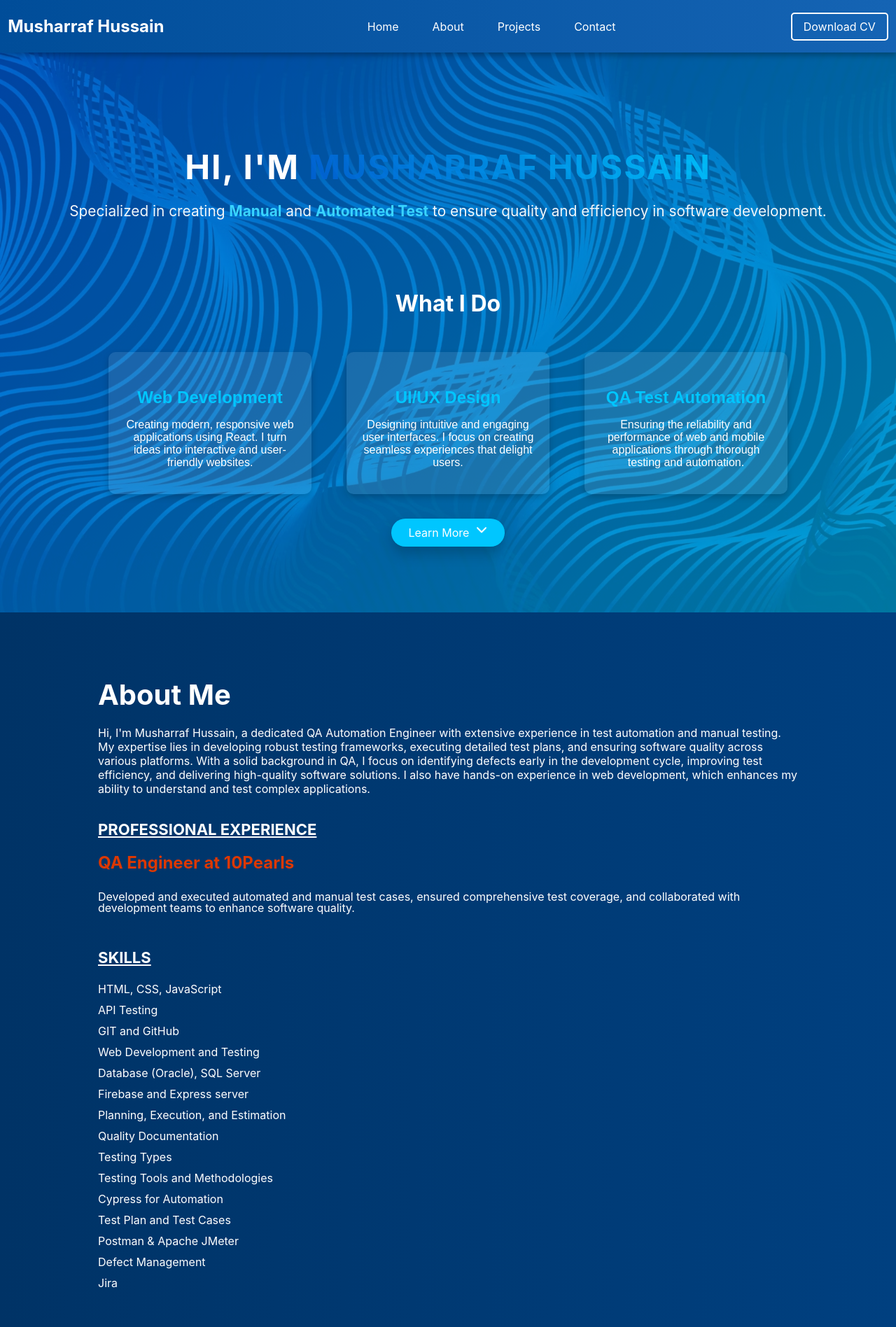
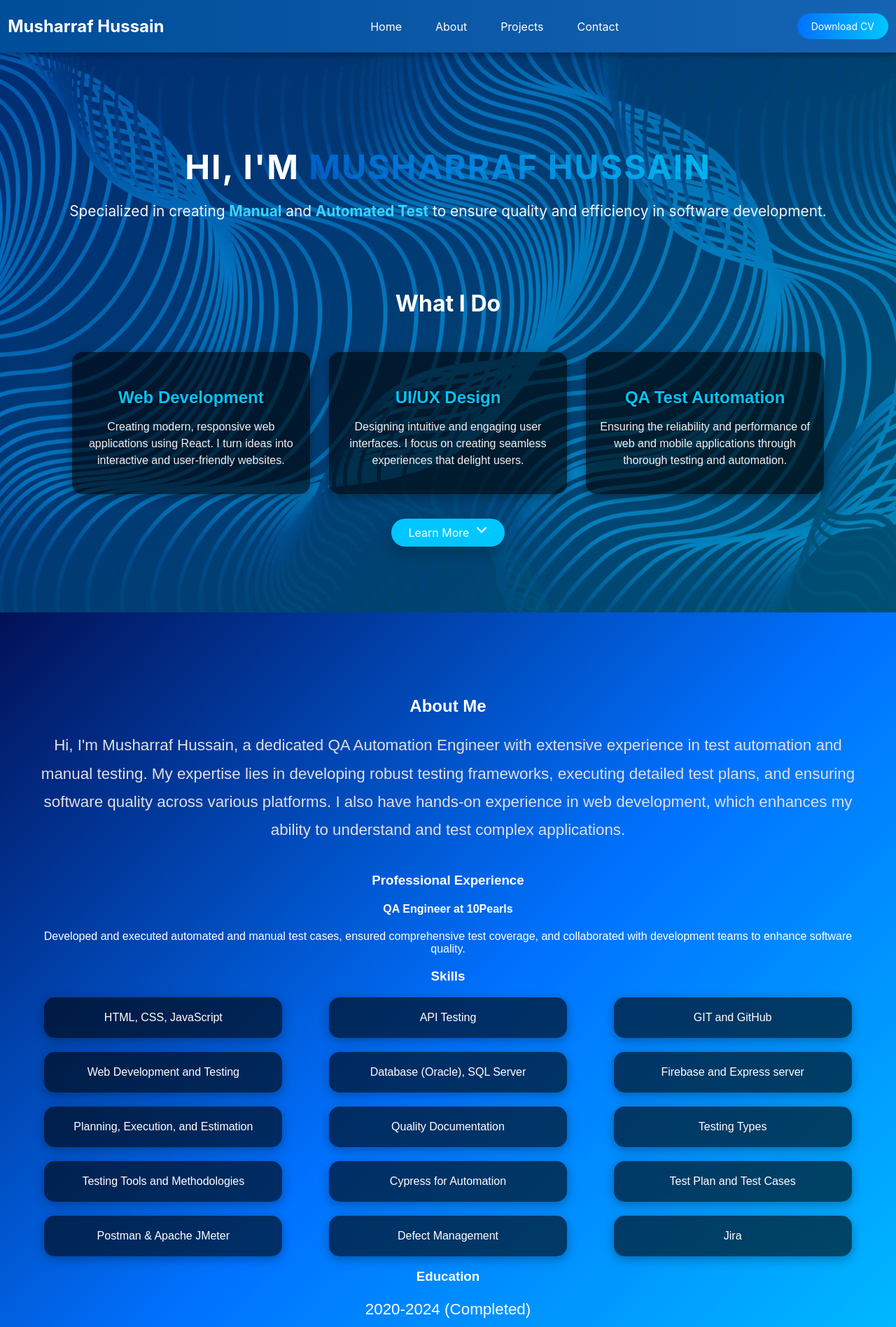
Before and after one commit to musharraf-hussain-uni/Portfolio, a React (Create React App) app: page / in a window 1280 px wide. Shown: the top 1896 px of the page at 70% size. Built offline with nearby package versions, Linux system fonts and the light colour scheme.

Commit message:
about me half style, cv download

```diff
--- a/src/components/About.jsx
+++ b/src/components/About.jsx
@@ -5,59 +5,64 @@ const About = () => {
   return (
     <section id="about" className="about-section">
       <div className="about-content">
+        {/* About Me Section */}
+        <div className="about-me">
           <h2 className="about-heading">About Me</h2>
-        <p>
+          <p className="about-description">
             Hi, I'm Musharraf Hussain, a dedicated QA Automation Engineer with
             extensive experience in test automation and manual testing. My
             expertise lies in developing robust testing frameworks, executing
             detailed test plans, and ensuring software quality across various
-          platforms. With a solid background in QA, I focus on identifying
-          defects early in the development cycle, improving test efficiency, and
-          delivering high-quality software solutions. I also have hands-on
-          experience in web development, which enhances my ability to understand
-          and test complex applications.
+            platforms. I also have hands-on experience in web development, which
+            enhances my ability to understand and test complex applications.
           </p>
+        </div>
 
-        <div className="experience">
-          <h3>PROFESSIONAL EXPERIENCE</h3>
-          <ul>
-            <li>
+        {/* Professional Experience Section */}
+        <div className="experience-section">
+          <h3 className="section-heading">Professional Experience</h3>
+          <div className="experience-item">
             <h4 className="company-name">QA Engineer at 10Pearls</h4>
-              <p>
+            <p className="experience-description">
               Developed and executed automated and manual test cases, ensured
               comprehensive test coverage, and collaborated with development
               teams to enhance software quality.
             </p>
-            </li>
-          </ul>
+          </div>
         </div>
 
-        <div className="skills">
-          <h3>SKILLS</h3>
-          <ul>
-            <li>HTML, CSS, JavaScript</li>
-            <li>API Testing</li>
-            <li>GIT and GitHub</li>
-            <li>Web Development and Testing</li>
-            <li>Database (Oracle), SQL Server</li>
-            <li>Firebase and Express server</li>
-            <li>Planning, Execution, and Estimation</li>
-            <li>Quality Documentation</li>
-            <li>Testing Types</li>
-            <li>Testing Tools and Methodologies</li>
-            <li>Cypress for Automation</li>
-            <li>Test Plan and Test Cases</li>
-            <li>Postman & Apache JMeter</li>
-            <li>Defect Management</li>
-            <li>Jira</li>
-          </ul>
+        {/* Skills Section */}
+        <div className="skills-section">
+          <h3 className="section-heading">Skills</h3>
+          <div className="skills-grid">
+            <div className="skill-item">HTML, CSS, JavaScript</div>
+            <div className="skill-item">API Testing</div>
+            <div className="skill-item">GIT and GitHub</div>
+            <div className="skill-item">Web Development and Testing</div>
+            <div className="skill-item">Database (Oracle), SQL Server</div>
+            <div className="skill-item">Firebase and Express server</div>
+            <div className="skill-item">
+              Planning, Execution, and Estimation
+            </div>
+            <div className="skill-item">Quality Documentation</div>
+            <div className="skill-item">Testing Types</div>
+            <div className="skill-item">Testing Tools and Methodologies</div>
+            <div className="skill-item">Cypress for Automation</div>
+            <div className="skill-item">Test Plan and Test Cases</div>
+            <div className="skill-item">Postman & Apache JMeter</div>
+            <div className="skill-item">Defect Management</div>
+            <div className="skill-item">Jira</div>
+          </div>
         </div>
 
-        <div className="education">
-          <h3>EDUCATION</h3>
+        {/* Education Section */}
+        <div className="education-section">
+          <h3 className="section-heading">Education</h3>
+          <div className="education-item">
             <p>2020-2024 (Completed)</p>
             <p>BS in Information Technology</p>
             <p>Sir Syed University of Engineering and Technology</p>
+          </div>
         </div>
       </div>
     </section>
--- a/src/components/Navbar.jsx
+++ b/src/components/Navbar.jsx
@@ -32,7 +32,8 @@ const Navbar = () => {
       </ul>
       <div className="cv-download">
         <a
-          href="/path-to-your-cv.pdf"
+          href="/assets/cv.pdf"
+          download="Musharraf_Hussain.pdf"
           target="_blank"
           rel="noopener noreferrer"
         >
--- a/src/styles/About.css
+++ b/src/styles/About.css
@@ -1,60 +1,102 @@
 .about-section {
-  padding: 60px 20px;
-  background: linear-gradient(90deg, #003366, #004080); /* Background gradient for About section */
-  color: white;
+  padding: 100px 0;
+  background: linear-gradient(135deg, #021157, #0072ff, #00c6ff);
+  color: #ffffff;
+  font-family: 'Poppins', sans-serif;
+
+  text-align: center;
 }
 
 .about-content {
-  max-width: 1000px;
+  max-width: 1200px;
   margin: 0 auto;
+  padding: 0 20px;
 }
 
-.about-heading {
+
+.about-heading .section-heading{
+    text-align: center;
   font-size: 2.5rem;
-  margin-bottom: 20px;
-  padding-top: -10em; /* Adjusted top padding for heading */
+  margin-bottom: 40px;
+  color: #00c6ff;
+  text-transform: uppercase;
+  letter-spacing: 3px;
+  position: relative;
+  display: inline-block;
 }
 
-.about-content p {
+.about-description {
+  font-size: 1.4em;
+  line-height: 1.8;
   margin-bottom: 40px;
+  color: #e0e0e0;
+  animation: fadeIn 1.5s ease-in-out;
 }
 
-.experience {
-  margin-bottom: 50px;
-  line-height: 1em;
+.section-title {
+  font-size: 2.5em;
+  margin-bottom: 15px;
+  color: #00e6ff;
+  text-transform: uppercase;
+  text-shadow: 1px 1px 8px #000;
+  animation: slideInFromBottom 1.5s ease-in-out;
 }
-.experience h3{
-  font-size: 22px;
-  text-decoration: underline;
-}
-.skills {
-  margin-bottom: 50px;
-}
-.skills h3{
-  font-size: 22px;
-  text-decoration: underline;
-}
-.education {
+
+.experience-list,
+.skills-list {
+  list-style: none;
+  padding-left: 0;
   margin-bottom: 30px;
 }
-.education h3{
-  font-size: 22px;
-  text-decoration: underline;
-}
-.education p{
-  line-height: 0%;
-}
-.experience ul, .skills ul {
-  list-style-type:none ;
-  padding: 0;
+
+.experience-list li,
+.skills-list li {
+  font-size: 1.3em;
+  margin: 10px 0;
+  color: #ffffff;
+  transition: color 0.3s ease-in-out;
 }
 
-.experience li, .skills li {
-  margin-bottom: 10px;
+.experience-list li:hover,
+.skills-list li:hover {
+  color: #00e6ff;
 }
 
-.company-name {
-  font-size: 1.5rem;
-  font-weight: bold;
-  color: #dc3801; /* Prominent color for company name */
+.education-item {
+  font-size: 1.4em;
+  color: #ffffff;
+  margin-bottom: 15px;
+  animation: fadeIn 1.7s ease-in-out;
 }
+
+/* Animations */
+@keyframes fadeIn {
+  from {
+    opacity: 0;
+  }
+  to {
+    opacity: 1;
+  }
+}
+
+@keyframes slideInFromLeft {
+  from {
+    transform: translateX(-60px);
+    opacity: 0;
+  }
+  to {
+    transform: translateX(0);
+    opacity: 1;
+  }
+}
+
+@keyframes slideInFromBottom {
+  from {
+    transform: translateY(60px);
+    opacity: 0;
+  }
+  to {
+    transform: translateY(0);
+    opacity: 1;
+  }
+}
--- a/src/styles/Home.css
+++ b/src/styles/Home.css
@@ -77,7 +77,7 @@
   height: 100%;
   background: url('/src/img/home-bg.jpg') no-repeat center center/cover;
   z-index: 1;
-  opacity: 0.4;
+  opacity: 0.6;
 }
 
 /* Keyframes for Animations */
@@ -137,6 +137,7 @@
 .skills-overview {
   text-align: center;
   margin-bottom: 35px;
+  color: #ffffff;
 }
 
 .skills-title {
@@ -149,36 +150,39 @@
 
 .skills-grid {
   display: flex;
-  justify-content: center;
-  gap: 50px;
+  justify-content: space-around;
+  gap: 20px;
   flex-wrap: wrap;
 }
 
 .skill-item {
-  background-color: rgba(255, 255, 255, 0.1); /* Semi-transparent background */
-  border-radius: 10px;
+  background-color: rgba(0, 0, 0, 0.6); /* Make the background darker for better readability */
+  border-radius: 15px;
   padding: 20px;
-  width: 250px;
+  width: 300px;
   color: white;
   font-family: "YourDesiredFont", sans-serif; /* Ensure your preferred font is applied */
-  box-shadow: 0 4px 10px rgba(0, 0, 0, 0.2);
+  box-shadow: 0 4px 15px rgba(0, 0, 0, 0.3); /* Add subtle shadow */
   transition: transform 0.3s ease, box-shadow 0.3s ease;
 }
 
 .skill-item:hover {
   transform: translateY(-10px);
-  box-shadow: 0 10px 20px rgba(0, 0, 0, 0.4);
+  background-color: rgba(0, 0, 0, 0.8); /* Darker background on hover */
 }
 
 .skill-item h4 {
   font-size: 1.5rem;
-  margin-bottom: 15px;
+  margin-bottom: 10px;
   color: #00c6ff; /* Matching hover effect color */
+  text-shadow: 1px 1px 4px #000; /* Add subtle shadow for better visibility */
+
 }
 
 .skill-item p {
   font-size: 1rem;
-  color: #ffffff;
+  line-height: 1.5em;
+  color: #f0f0f0;
 }
 
 /* Animation if you want the section to appear with a fade-in */
--- a/src/styles/Navbar.css
+++ b/src/styles/Navbar.css
@@ -24,6 +24,7 @@
   display: flex;
   justify-content: center;
   align-items: center;
+  cursor: pointer;
 }
 
 .nav-links li {
@@ -43,21 +44,18 @@
   transform: scale(1.1); /* Slightly enlarges the text */
   transition: all 0.3s ease; }
 
-/* CV Download Button */
-.cv-download a {
-  color: white;
-  font-size: 1rem;
-  padding: 0.5rem 1rem;
-  border: 2px solid white;
-  border-radius: 5px;
-  text-decoration: none;
-  transition: background-color 0.3s ease, color 0.3s ease;
-}
+  .cv-download a {
+    display: inline-block;
+    background: linear-gradient(90deg, #0072ff, #00c6ff); /* Gradient matching your color theme */
+    color: #ffffff;
+    padding: 10px 20px;
+    text-decoration: none;
+    border-radius: 24px;
+    font-size: 14px;
+    transition: background 0.3s ease, transform 0.3s ease;
+  }
 
-.cv-download a:hover {
-  background-color: #021157; /* Change the background color to the same orange */
-  color: white; /* Text becomes white */
-  box-shadow: 0 4px 15px rgba(0, 0, 0, 0.2); /* Adds a shadow for a floating effect */
-  transform: scale(1.05); /* Slightly enlarges the button */
-  transition: all 0.3s ease;
-}
+  .cv-download a:hover {
+    background: #021157; /* Hover color */
+    transform: translateY(-5px);
+  }
```
Also changed, not shown: 1 other file (tests, documents, lock files or other folders). Lines whose indentation alone changed are shown as unchanged.
